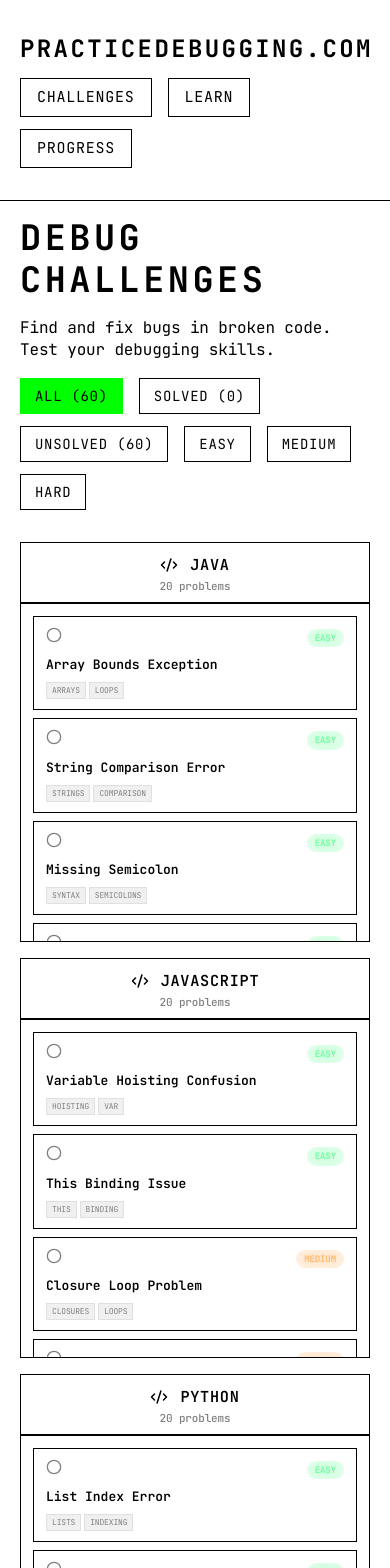
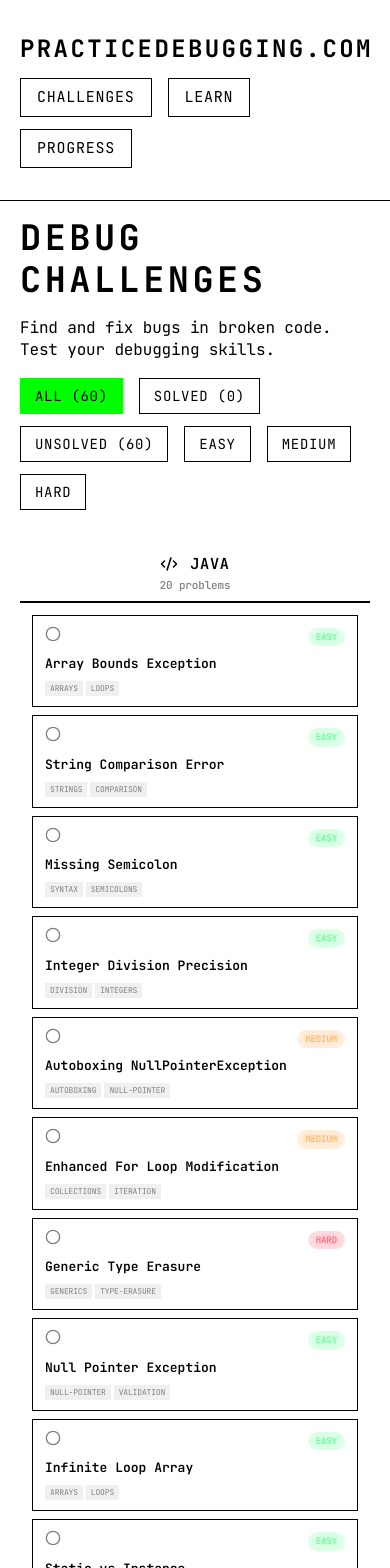
Before and after one commit to brinzunza/practicedebugging, a React (Vite) app in the folder app/: page / in a window 390 px wide. Shown: the top 1568 px of the page. Built offline with nearby package versions, Linux system fonts and the light colour scheme; no server answers.

Commit message:
improved bordering

```diff
--- a/app/src/components/QuestionList.jsx
+++ b/app/src/components/QuestionList.jsx
@@ -107,11 +107,7 @@ export default function QuestionList({ questionService }) {
               <div className="language-header" style={{
                 borderBottom: '2px solid var(--border-primary)',
                 paddingBottom: '8px',
-                marginBottom: '12px',
-                position: 'sticky',
-                top: 0,
-                background: 'var(--bg-primary)',
-                zIndex: 10
+                marginBottom: '12px'
               }}>
                 <div className="flex items-center gap-2" style={{ justifyContent: 'center' }}>
                   {getLanguageIcon(language)}
@@ -196,7 +192,6 @@ export default function QuestionList({ questionService }) {
                                 padding: '2px 5px',
                                 backgroundColor: 'var(--bg-tertiary)',
                                 color: 'var(--text-muted)',
-                                border: '1px solid var(--border-secondary)',
                                 textTransform: 'uppercase'
                               }}
                             >
@@ -214,8 +209,7 @@ export default function QuestionList({ questionService }) {
                           gap: '8px',
                           fontSize: '10px',
                           color: 'var(--text-muted)',
-                          paddingTop: '4px',
-                          borderTop: '1px solid var(--border-secondary)'
+                          paddingTop: '4px'
                         }}>
                           <div style={{ display: 'flex', alignItems: 'center', gap: '3px' }}>
                             <Target size={11} />
--- a/app/src/index.css
+++ b/app/src/index.css
@@ -499,43 +499,26 @@ body {
 /* Question List Styles */
 .question-list-container {
   max-width: 100%;
-  height: calc(100vh - 200px);
 }
 
 .language-columns {
   display: grid;
   grid-template-columns: repeat(auto-fit, minmax(280px, 1fr));
   gap: 16px;
-  height: 100%;
-  overflow: hidden;
 }
 
 .language-column {
-  display: flex;
-  flex-direction: column;
-  border: 1px solid var(--border-primary);
   background: var(--bg-primary);
-  overflow: hidden;
   min-width: 0;
 }
 
 .language-header {
-  flex-shrink: 0;
   padding: 12px;
+  background: var(--bg-primary);
 }
 
 .questions-list {
-  flex: 1;
-  overflow-y: auto;
-  overflow-x: hidden;
   padding: 0 12px 12px 12px;
-  scroll-behavior: smooth;
-  scrollbar-width: none; /* Firefox */
-  -ms-overflow-style: none; /* IE and Edge */
-}
-
-.questions-list::-webkit-scrollbar {
-  display: none; /* Chrome, Safari, Opera */
 }
 
 .compact-question-card:hover {
@@ -566,19 +549,9 @@ body {
 
 /* Mobile optimizations */
 @media (max-width: 768px) {
-  .question-list-container {
-    height: auto;
-  }
-
   .language-columns {
     grid-template-columns: 1fr;
     gap: 16px;
-    overflow: visible;
-    height: auto;
-  }
-
-  .language-column {
-    max-height: 400px;
   }
 
   .compact-question-card {
```
